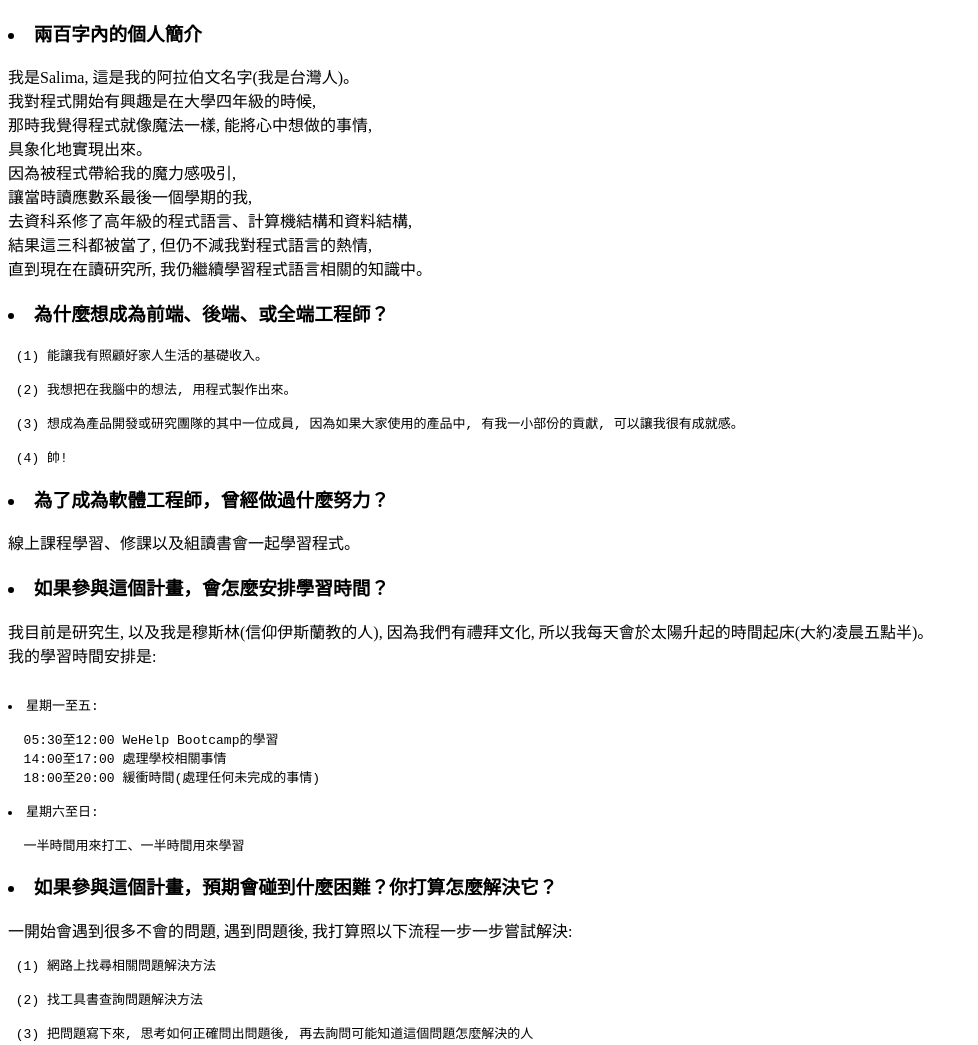
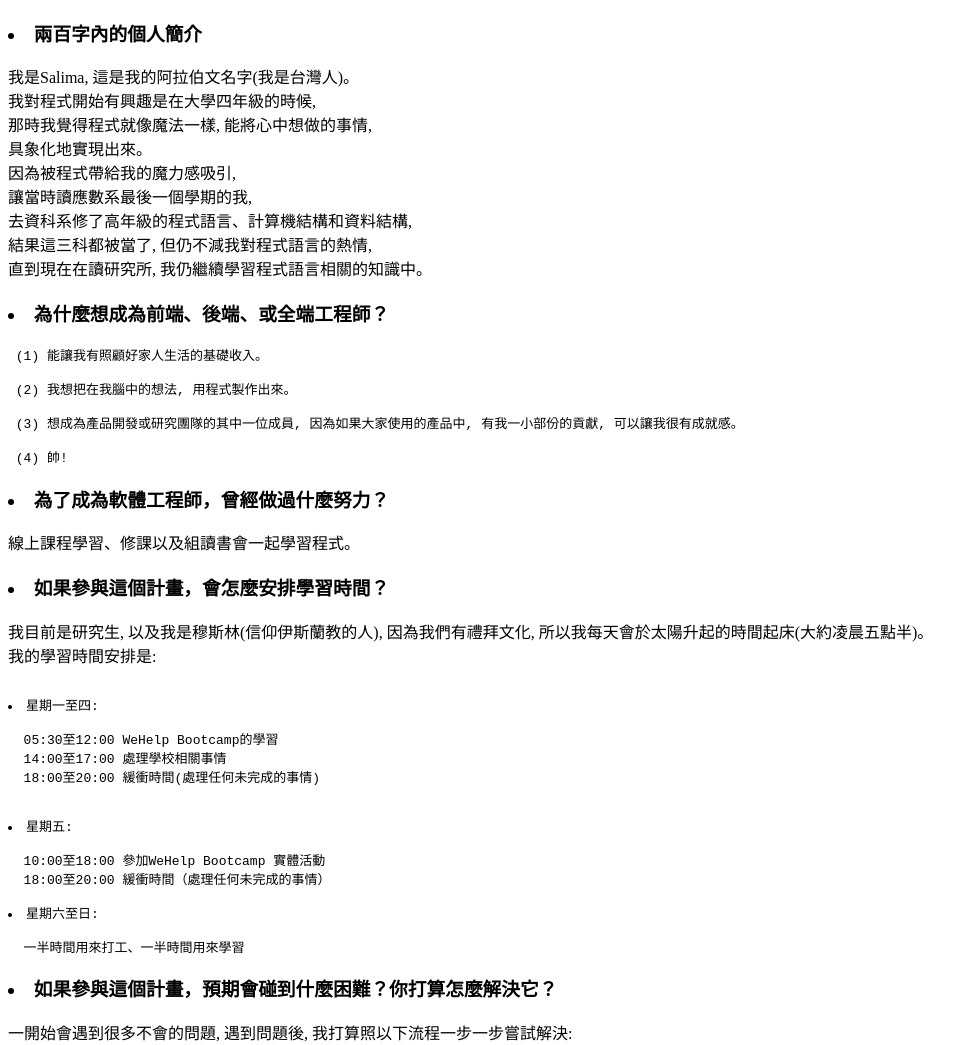
Before and after one commit to salima5214/Application, a plain HTML site: page index.html in a window 1280 px wide. Shown: the top 1045 px of the page, without its empty margins (0-978 px from the left). Drawn offline with Linux system fonts and the light colour scheme.

Commit message:
WeHelp Bootcamp - Salima

```diff
--- a/index.html
+++ b/index.html
@@ -33,10 +33,14 @@
 我目前是研究生, 以及我是穆斯林(信仰伊斯蘭教的人), 因為我們有禮拜文化, 所以我每天會於太陽升起的時間起床(大約凌晨五點半)。<br>
 我的學習時間安排是:
 <pre>
- <li>星期一至五:</li>
+ <li>星期一至四:</li>
   05:30至12:00 WeHelp Bootcamp的學習
   14:00至17:00 處理學校相關事情
   18:00至20:00 緩衝時間(處理任何未完成的事情)
+
+ <li>星期五:</li>
+  10:00至18:00 參加WeHelp Bootcamp 實體活動
+  18:00至20:00 緩衝時間（處理任何未完成的事情）
  <li>星期六至日:</li>
   一半時間用來打工、一半時間用來學習
 </pre>
```
